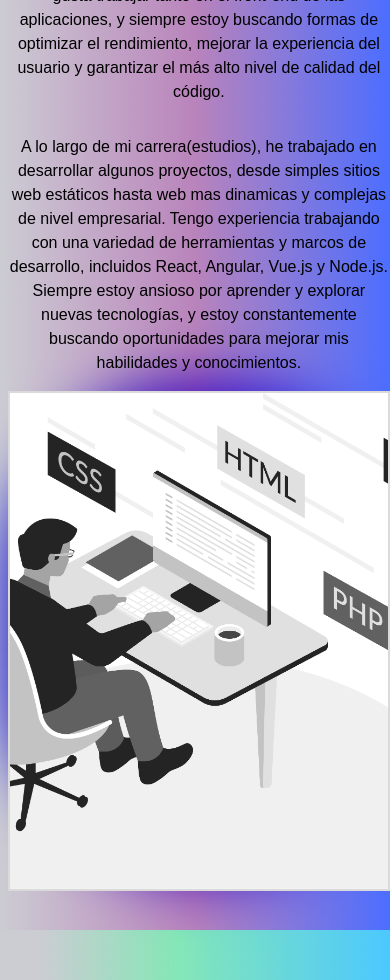
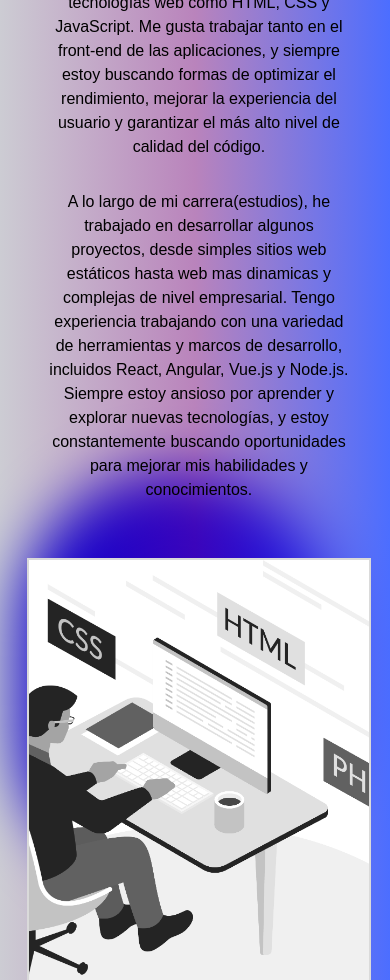
Before and after one commit to SBrian09/Front-End-Portfolio, a Next.js app: page / in a window 390 px wide. Shown: the part 1020-2000 px from the top of the page. Built offline with nearby package versions, Linux system fonts and the light colour scheme.

Commit message:
new commit

```diff
--- a/src/styles/globals.css
+++ b/src/styles/globals.css
@@ -478,9 +478,9 @@ hr {
     margin-left: 0;
   }
 }
-@media screen and (max-height: 320px){
+@media screen and (max-width: 480px){
   .color-blue{
-    width: 90%;
+    width: 80%;
     height: 50%;
     left: 20px;
     top:1490px;
@@ -490,7 +490,7 @@ hr {
     width: 100% !important;
   }
   .about-text p {
-    margin: 0 20px 0 20px;
+    margin: 0 40px 0 40px;
   }
   .about-img .profile-img{
     margin-top: 40px;
```
